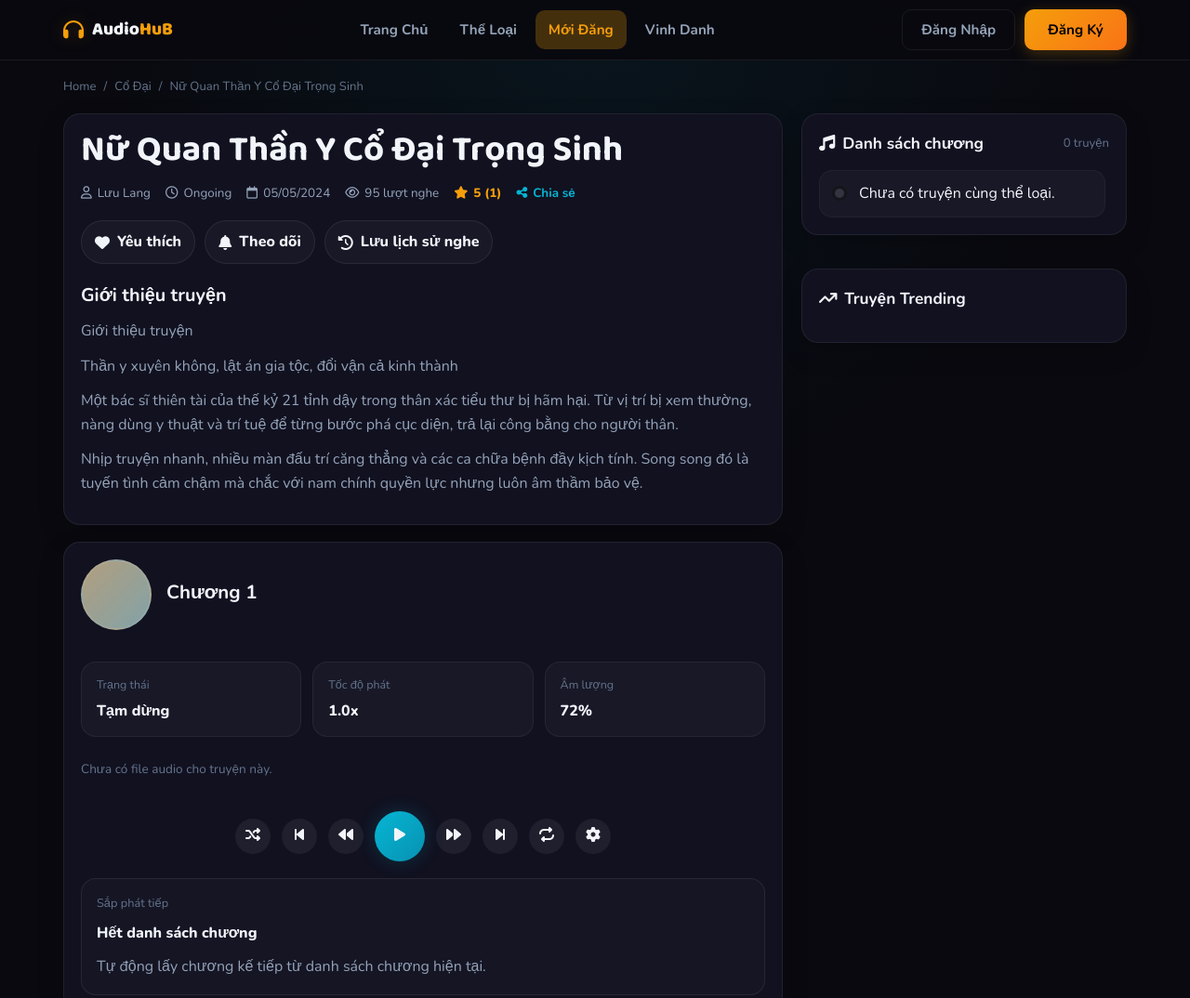
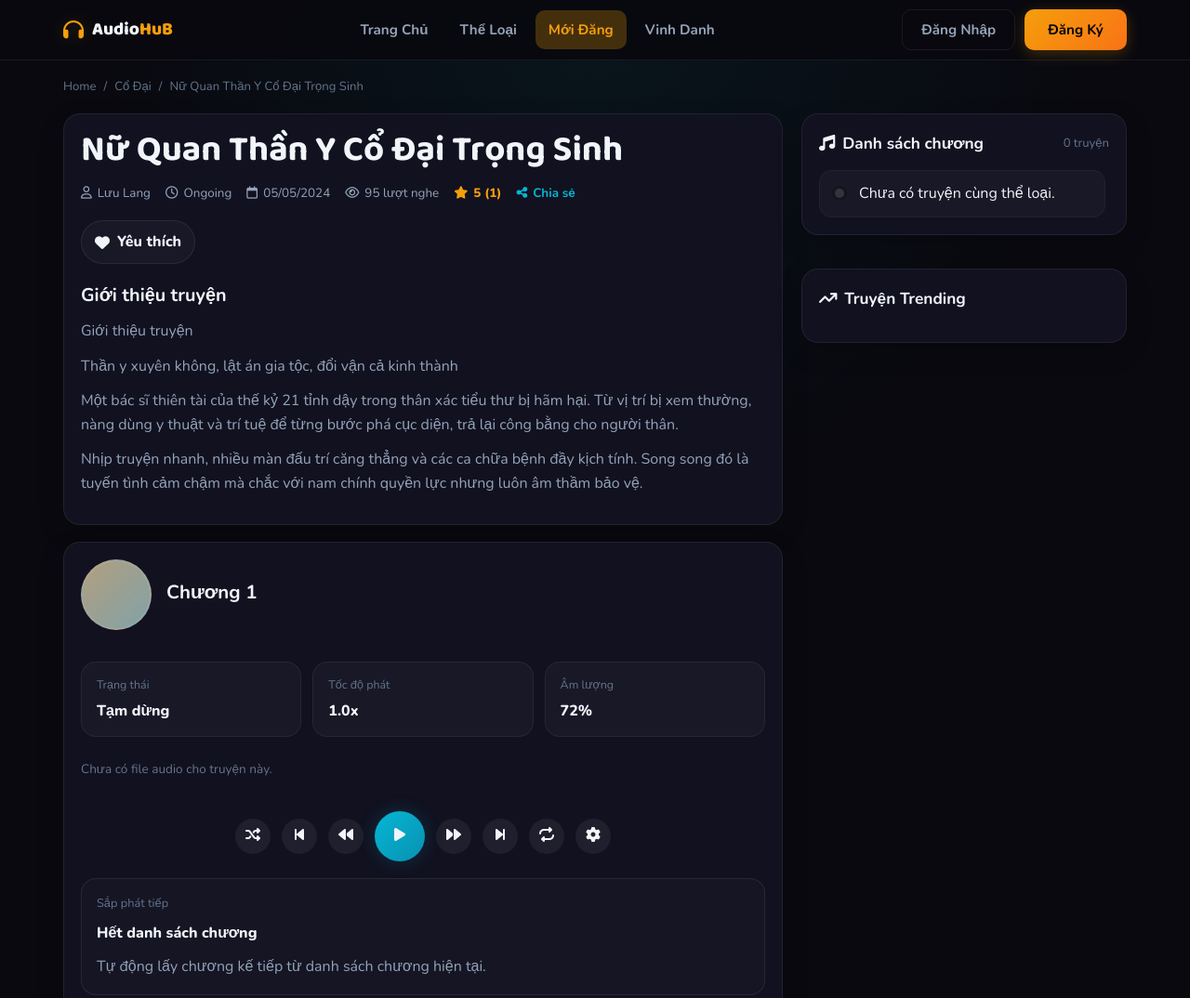
Before and after one commit to nguyennhuvinh664-cmyk/audiohub, a website: page story-detail.html in a window 1280 px wide. Shown: the top 1074 px of the page at 93% size. Drawn offline with nearby package versions, Linux system fonts and the light colour scheme; grey boxes are pictures that could not be loaded.

Commit message:
remove follow and manual history buttons from root detail page

```diff
--- a/story-detail.html
+++ b/story-detail.html
@@ -53,8 +53,6 @@
             </div>
             <div class="library-actions">
               <button type="button" class="library-action" data-detail-favorite aria-pressed="false"><i class="fa-solid fa-heart"></i> Yêu thích</button>
-              <button type="button" class="library-action" data-detail-follow aria-pressed="false"><i class="fa-solid fa-bell"></i> Theo dõi</button>
-              <button type="button" class="library-action library-action--history" data-detail-history><i class="fa-solid fa-clock-rotate-left"></i> Lưu lịch sử nghe</button>
             </div>
 
             <div class="detail-copy">
```
